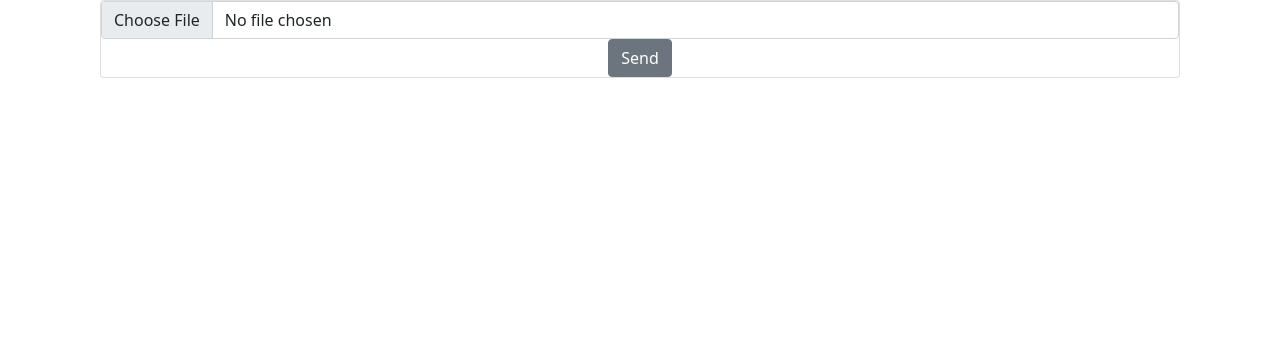
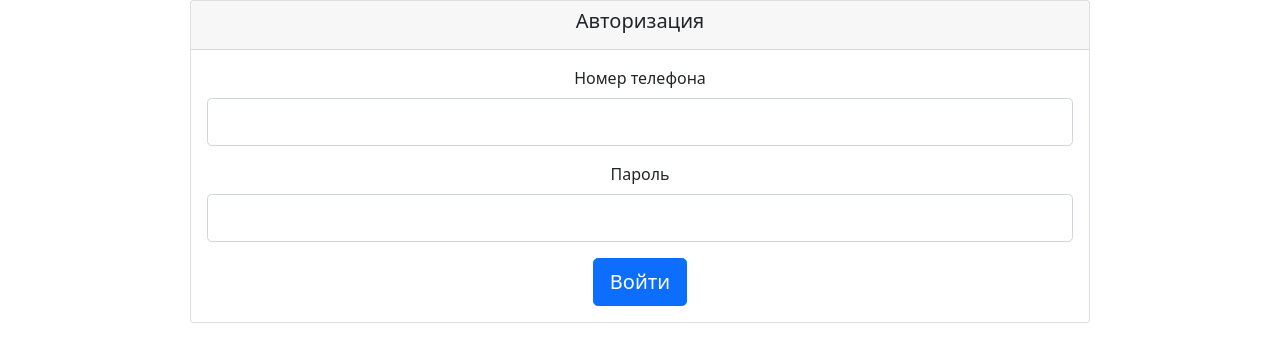
Before and after one commit to geril2207/soldatenko-tasks, a React (Create React App) app: page /auth in a window 1280 px wide. Shown: the top 362 px of the page. Built offline with nearby package versions, Linux system fonts and the light colour scheme.

Commit message:
add router

```diff
--- a/package.json
+++ b/package.json
@@ -8,6 +8,7 @@
     "@testing-library/user-event": "^13.5.0",
     "react": "^17.0.2",
     "react-dom": "^17.0.2",
+    "react-router-dom": "5.0.0",
     "react-scripts": "5.0.0",
     "reactstrap": "^9.0.1",
     "web-vitals": "^2.1.4"
--- a/src/App.jsx
+++ b/src/App.jsx
@@ -2,17 +2,36 @@ import './App.css';
 import Registration from './components/Registration'
 import Autorization from './components/Autorization'
 import PhotoOperations from './components/PhotoOperations'
+import {
+  BrowserRouter as Router,
+  Switch,
+  Route,
+  Redirect,
+  Link
+} from "react-router-dom";
 
 function App() {
   return (
-    <div className="App">
+    <Router>
+      <div className="App">
 
-      <body>
-        <PhotoOperations/>
+        <body>
+          <Switch>
+            <Route path="/photo">
+              <PhotoOperations />
+            </Route>
+            <Route path="/register">
+              <Registration />
+            </Route>
+            <Route path="/auth">
+              <Autorization />
+            </Route>
+            <Redirect to="/auth"/>
+          </Switch>
 
-
-      </body>
-    </div>
+        </body>
+      </div>
+    </Router>
   );
 }
 
--- a/src/components/PhotoRedactor.css
+++ b/src/components/PhotoRedactor.css
@@ -8,7 +8,7 @@
     bottom: 0;
     left: 0;
     right: 0;
-    background-color: rgba(1,1,1,0.4);
+    background-color: rgba(255, 0, 0, 0.4);
     width: 100%;
     height: 100%;
     z-index: 60;
```
Also changed, not shown: 2 other files (tests, documents, lock files or other folders).
